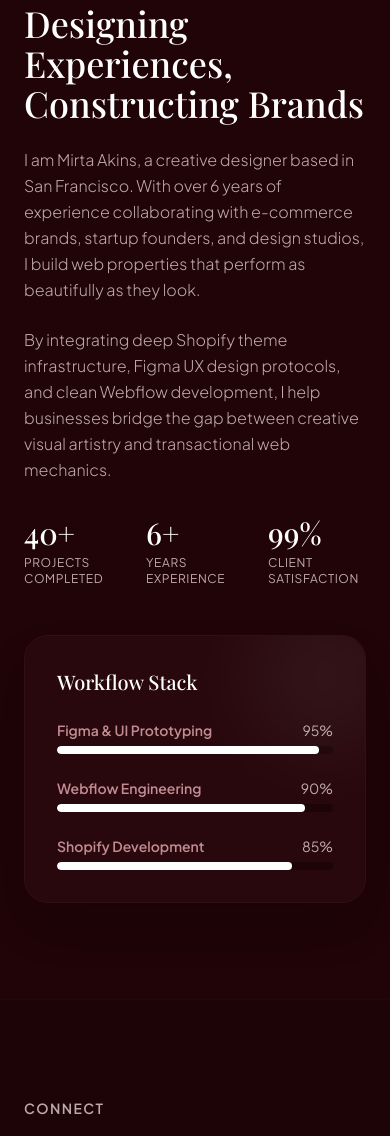
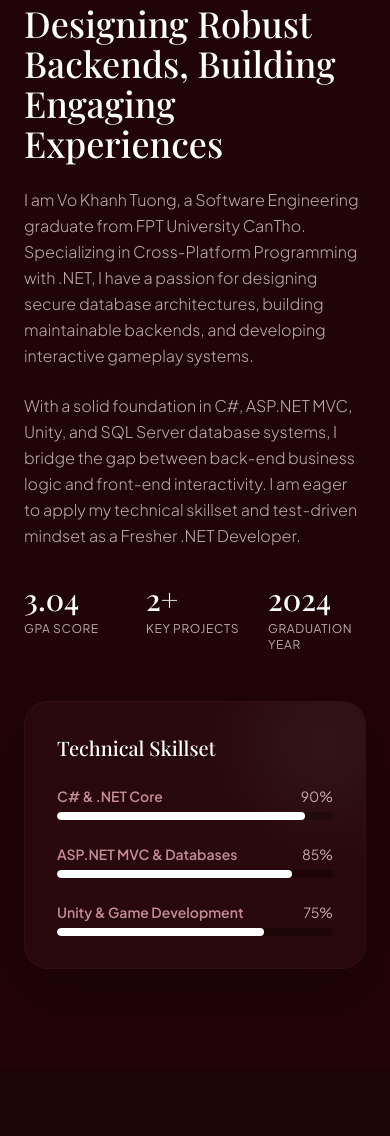
Before and after one commit to KhanhTuong3002/Profile, a plain HTML site: page wwwroot/index.html in a window 390 px wide. Shown: the part 5214-6350 px from the top of the page. Drawn offline with nearby package versions, Linux system fonts and the light colour scheme; a web font is replaced by a local one.

Commit message:
update about me

```diff
--- a/wwwroot/index.html
+++ b/wwwroot/index.html
@@ -533,30 +533,25 @@
                 <!-- Text Details -->
                 <div>
                     <span class="text-sm text-graytext font-semibold uppercase tracking-widest">About Me</span>
-                    <h2 class="text-4xl lg:text-5xl font-serif font-medium mt-3 mb-6 text-white text-left">Designing
-                        Experiences, Constructing Brands</h2>
+                    <h2 class="text-4xl lg:text-5xl font-serif font-medium mt-3 mb-6 text-white text-left">Designing Robust Backends, Building Engaging Experiences</h2>
                     <p class="text-graytext text-base leading-relaxed mb-6 font-light">
-                        I am Mirta Akins, a creative designer based in San Francisco. With over 6 years of experience
-                        collaborating with e-commerce brands, startup founders, and design studios, I build web
-                        properties that perform as beautifully as they look.
+                        I am Vo Khanh Tuong, a Software Engineering graduate from FPT University CanTho. Specializing in Cross-Platform Programming with .NET, I have a passion for designing secure database architectures, building maintainable backends, and developing interactive gameplay systems.
                     </p>
                     <p class="text-graytext text-base leading-relaxed mb-8 font-light">
-                        By integrating deep Shopify theme infrastructure, Figma UX design protocols, and clean Webflow
-                        development, I help businesses bridge the gap between creative visual artistry and transactional
-                        web mechanics.
+                        With a solid foundation in C#, ASP.NET MVC, Unity, and SQL Server database systems, I bridge the gap between back-end business logic and front-end interactivity. I am eager to apply my technical skillset and test-driven mindset as a Fresher .NET Developer.
                     </p>
                     <div class="grid grid-cols-3 gap-6">
                         <div>
-                            <span class="text-3xl font-serif font-medium text-white">40+</span>
-                            <p class="text-xs text-graytext uppercase tracking-wider mt-1">Projects Completed</p>
+                            <span class="text-3xl font-serif font-medium text-white">3.04</span>
+                            <p class="text-xs text-graytext uppercase tracking-wider mt-1">GPA Score</p>
                         </div>
                         <div>
-                            <span class="text-3xl font-serif font-medium text-white">6+</span>
-                            <p class="text-xs text-graytext uppercase tracking-wider mt-1">Years Experience</p>
+                            <span class="text-3xl font-serif font-medium text-white">2+</span>
+                            <p class="text-xs text-graytext uppercase tracking-wider mt-1">Key Projects</p>
                         </div>
                         <div>
-                            <span class="text-3xl font-serif font-medium text-white">99%</span>
-                            <p class="text-xs text-graytext uppercase tracking-wider mt-1">Client Satisfaction</p>
+                            <span class="text-3xl font-serif font-medium text-white">2024</span>
+                            <p class="text-xs text-graytext uppercase tracking-wider mt-1">Graduation Year</p>
                         </div>
                     </div>
                 </div>
@@ -568,37 +563,37 @@
                         <div
                             class="absolute top-0 right-0 -translate-y-1/4 translate-x-1/4 w-40 h-40 bg-white/5 rounded-full blur-2xl">
                         </div>
-                        <h3 class="text-xl font-serif font-medium mb-6 text-white">Workflow Stack</h3>
+                        <h3 class="text-xl font-serif font-medium mb-6 text-white">Technical Skillset</h3>
 
                         <div class="space-y-6">
                             <!-- Skill 1 -->
                             <div>
                                 <div class="flex justify-between text-sm mb-1.5">
-                                    <span class="font-semibold text-gray-300">Figma & UI Prototyping</span>
-                                    <span class="text-graytext">95%</span>
-                                </div>
-                                <div class="w-full bg-darkbg h-2 rounded-full overflow-hidden">
-                                    <div class="bg-white h-full w-[95%] rounded-full"></div>
-                                </div>
-                            </div>
-                            <!-- Skill 2 -->
-                            <div>
-                                <div class="flex justify-between text-sm mb-1.5">
-                                    <span class="font-semibold text-gray-300">Webflow Engineering</span>
+                                    <span class="font-semibold text-gray-300">C# & .NET Core</span>
                                     <span class="text-graytext">90%</span>
                                 </div>
                                 <div class="w-full bg-darkbg h-2 rounded-full overflow-hidden">
                                     <div class="bg-white h-full w-[90%] rounded-full"></div>
                                 </div>
                             </div>
-                            <!-- Skill 3 -->
+                            <!-- Skill 2 -->
                             <div>
                                 <div class="flex justify-between text-sm mb-1.5">
-                                    <span class="font-semibold text-gray-300">Shopify Development</span>
+                                    <span class="font-semibold text-gray-300">ASP.NET MVC & Databases</span>
                                     <span class="text-graytext">85%</span>
                                 </div>
                                 <div class="w-full bg-darkbg h-2 rounded-full overflow-hidden">
                                     <div class="bg-white h-full w-[85%] rounded-full"></div>
+                                </div>
+                            </div>
+                            <!-- Skill 3 -->
+                            <div>
+                                <div class="flex justify-between text-sm mb-1.5">
+                                    <span class="font-semibold text-gray-300">Unity & Game Development</span>
+                                    <span class="text-graytext">75%</span>
+                                </div>
+                                <div class="w-full bg-darkbg h-2 rounded-full overflow-hidden">
+                                    <div class="bg-white h-full w-[75%] rounded-full"></div>
                                 </div>
                             </div>
                         </div>
```
